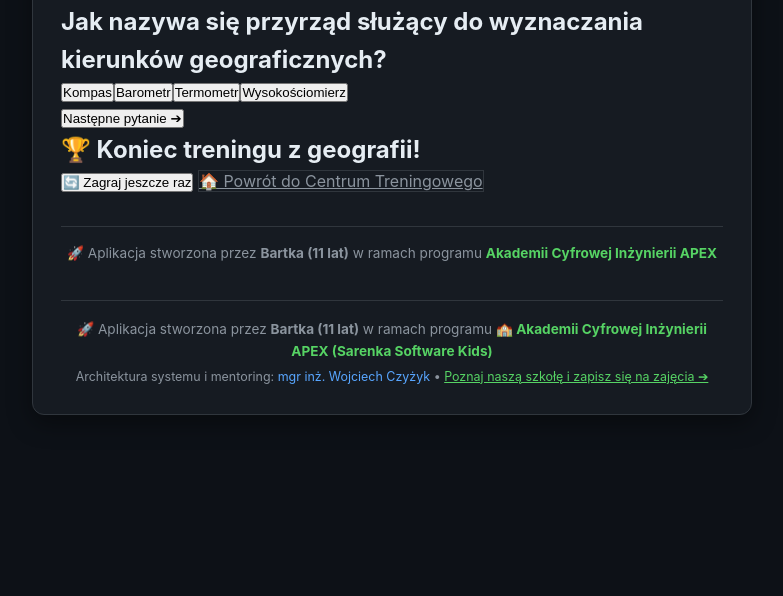
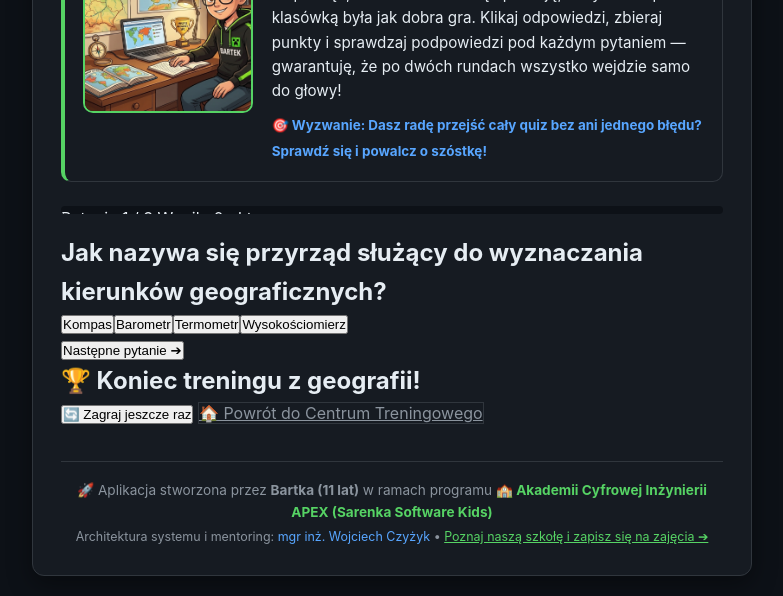
Before and after one commit to BartekCzyzyk/BartekCzyzyk.github.io, a plain HTML site: page quizy/geografia/test_geografia.html in a window 1280 px wide. Shown: the part 263-859 px from the top of the page, without its empty margins (248-1031 px from the left). Before the commit the page ends 800 px from the top, so only its background shows below. Drawn offline with Linux system fonts and the light colour scheme.

Commit message:
Add introductory section for geography quiz
Added a section introducing Bartek and the geography training app, encouraging interaction and engagement with the quiz.

```diff
--- a/quizy/geografia/test_geografia.html
+++ b/quizy/geografia/test_geografia.html
@@ -15,6 +15,19 @@
             <h1>🌍 Geografia – Trener Przed Sprawdzianem</h1>
             <p class="subtitle">Interaktywny trening wiedzy • Klasa 5 (SP nr 2 w Jeleniej Górze)</p>
         </header>
+
+        <!-- WIZYTÓWKA MISJI (Głosem Bartka do rówieśników) -->
+        <section style="background: #161b22; border: 1px solid #30363d; border-left: 4px solid #56D364; border-radius: 10px; padding: 1.1rem; margin-bottom: 1.5rem; display: flex; align-items: center; gap: 1.2rem; flex-wrap: wrap;">
+            <img src="nauka_geografia.jpg" alt="Bartek uczy się geografii" style="width: 170px; height: 170px; object-fit: cover; border-radius: 10px; border: 2px solid #56D364;">
+            <div style="flex: 1; min-width: 240px;">
+                <h2 style="margin: 0 0 0.45rem 0; color: #56D364; font-size: 1.15rem;">👋 Hej! Tu Bartek — zapraszam Cię na mój trening z geografii!</h2>
+                <p style="margin: 0 0 0.55rem 0; color: #e6edf3; font-size: 0.95rem;">
+                    Zamiast siedzieć godzinami nad podręcznikiem i wkuwać na pamięć, zrobiłem dla nas tę aplikację, żeby nauka przed klasówką była jak dobra gra.
+                    Klikaj odpowiedzi, zbieraj punkty i sprawdzaj podpowiedzi pod każdym pytaniem — gwarantuję, że po dwóch rundach wszystko wejdzie samo do głowy!
+                </p>
+                <span style="font-size: 0.84rem; color: #58a6ff; font-weight: bold;">🎯 Wyzwanie: Dasz radę przejść cały quiz bez ani jednego błędu? Sprawdź się i powalcz o szóstkę!</span>
+            </div>
+        </section>
 
         <!-- Kontener gry (obsługiwany przez wspólny silnik quizy/quiz_silnik.js) -->
         <main id="quiz-app">
@@ -37,12 +50,6 @@
                 <a href="../../index.html" class="btn-secondary">🏠 Powrót do Centrum Treningowego</a>
             </div>
         </main>
-
-        <!-- Dyskretna stopka atrybucyjna Akademii APEX -->
-        <footer style="margin-top: 2rem; padding-top: 1rem; border-top: 1px solid #30363d; text-align: center; font-size: 0.85rem; color: #8b949e;">
-            🚀 Aplikacja stworzona przez <strong>Bartka (11 lat)</strong> w ramach programu
-            <a href="https://github.io" target="_blank" style="color: #56D364; text-decoration: none; font-weight: bold;">Akademii Cyfrowej Inżynierii APEX</a>
-        </footer>
     </div>
 
     <!-- Podpięcie lokalnej bazy pytań oraz wspólnego silnika z katalogu quizy/ -->
```
